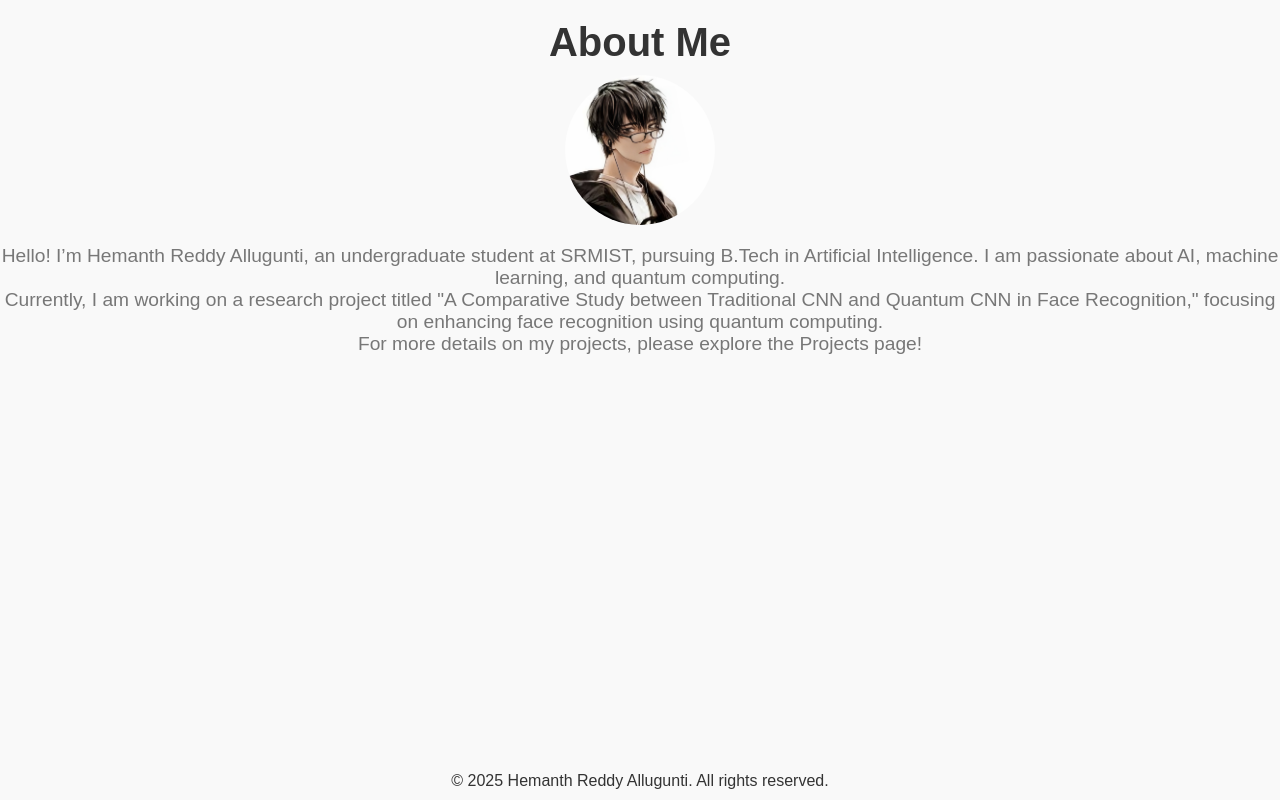
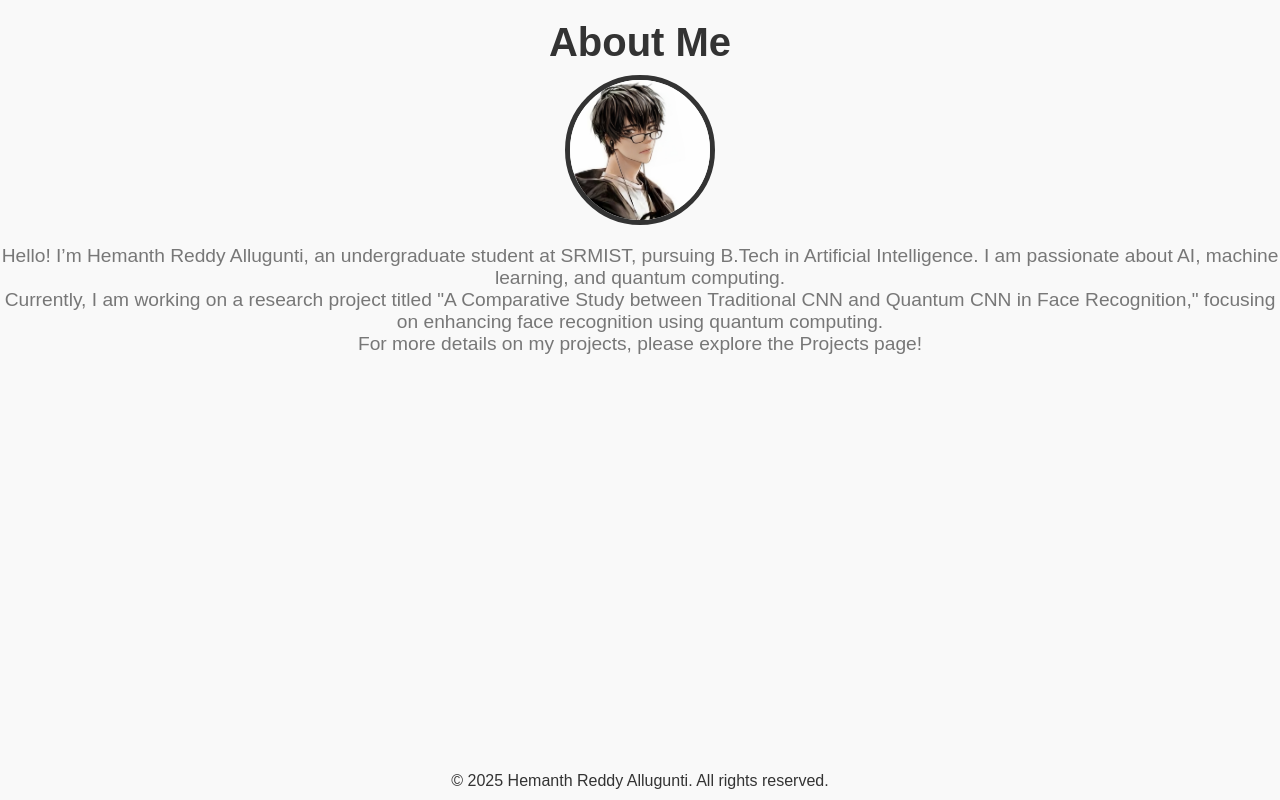
Before and after one commit to alluguntihemanth/my-website, a plain HTML site: page pages/about.html in a window 1280 px wide. Drawn offline with Linux system fonts and the light colour scheme.

Commit message:
Update styles.css

```diff
--- a/css/styles.css
+++ b/css/styles.css
@@ -106,17 +106,19 @@ footer p {
     color: #333;
 }
 
-/* About Image */
+/* About Image (Profile Pic Style) */
 .about-photo {
-    width: 150px; /* You can adjust the width as needed */
-    height: 150px; /* Ensure the height is the same as the width for a perfect circle */
-    border-radius: 50%; /* Makes the image round */
-    object-fit: cover; /* Ensures the image fits within the circle without distortion */
-    margin-bottom: 20px; /* Adds space between the image and the text */
-    display: block; /* Ensures it's displayed as a block-level element */
+    width: 150px; /* Adjust width */
+    height: 150px; /* Keep height equal to width for a perfect circle */
+    border-radius: 50%; /* Round the image to make it circular */
+    border: 5px solid #333; /* Border around the image */
+    object-fit: cover; /* Ensures image is cropped and fits into the circle */
+    margin-bottom: 20px; /* Adds spacing below the image */
+    display: block; /* Makes it block-level so it centers */
     margin-left: auto;
     margin-right: auto; /* Centers the image horizontally */
 }
+
 
 /* Header */
 header {
```
